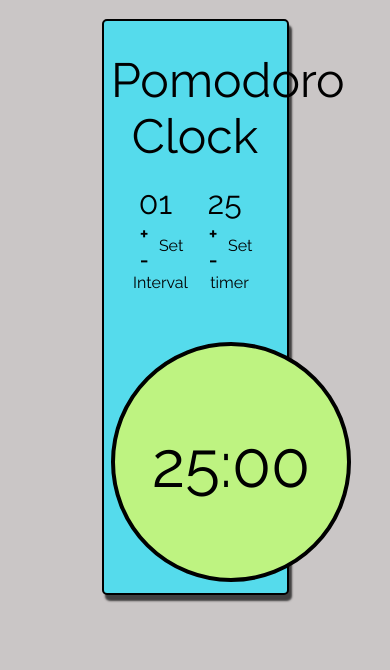
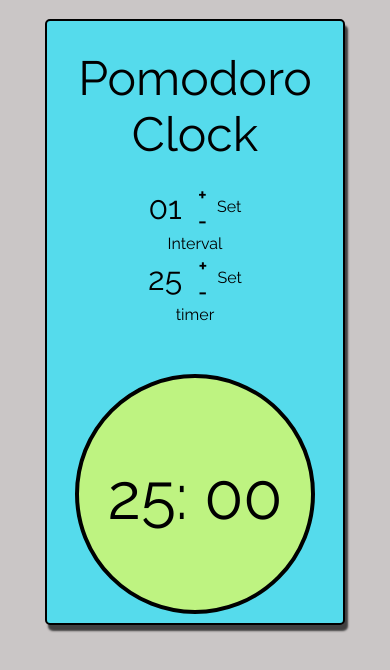
Before and after one commit to zashishz/pomodoro, a plain HTML site: page index.html in a window 390 px wide. Drawn offline with Linux system fonts and the light colour scheme.

Commit message:
Update Responsiveness

```diff
--- a/css/pomodoro.css
+++ b/css/pomodoro.css
@@ -14,9 +14,12 @@ body {
     font-family: 'Raleway', sans-serif;
 }
 
+.grid {
+    width: 80%;
+    margin: 5% auto;
+}
 .container {
-    width: 50%;
-    margin: 5% auto;
+    width: 100%;
     padding: 3% 2%;
     border: 2px solid;
     border-radius: 5px;
--- a/index.html
+++ b/index.html
@@ -10,6 +10,7 @@
 </head>
 
 <body>
+    <div class="grid">
         <div class="container">
             <div class="logo">Pomodoro Clock</div>
             <div class="main-buttons">
@@ -20,9 +21,11 @@
                         <div class="down interval-down">-</div>
                     </div>
                     <span class="label">Set Interval</span>
-            </div><!--
+                </div>
+                <!--
                 Timers
-            --><div class="timer-grp">
+            -->
+                <div class="timer-grp">
                     <span id="timer-val">25</span>
                     <div class="up-down">
                         <div class="up timer-up">+</div>
@@ -33,7 +36,8 @@
             </div>
             <div class="pomodoro">
                 <div id="timer">
-                <span id="min">25</span>:<!--
+                    <span id="min">25</span>:
+                    <!--
 
                 --><span id="sec">00</span>
                 </div>
@@ -41,6 +45,7 @@
             </div>
             <div class="reset"></div>
         </div>
+    </div>
     <script src="js/pomodoro.js"></script>
 </body>
 
```
Lines whose indentation alone changed are shown as unchanged.
